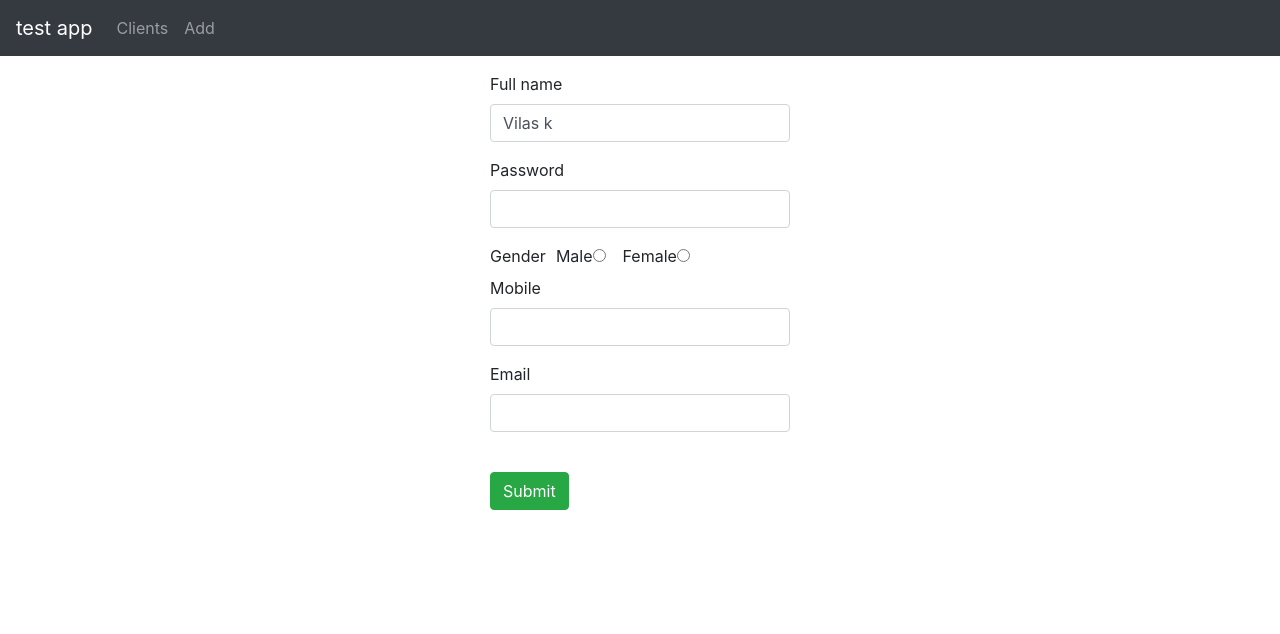
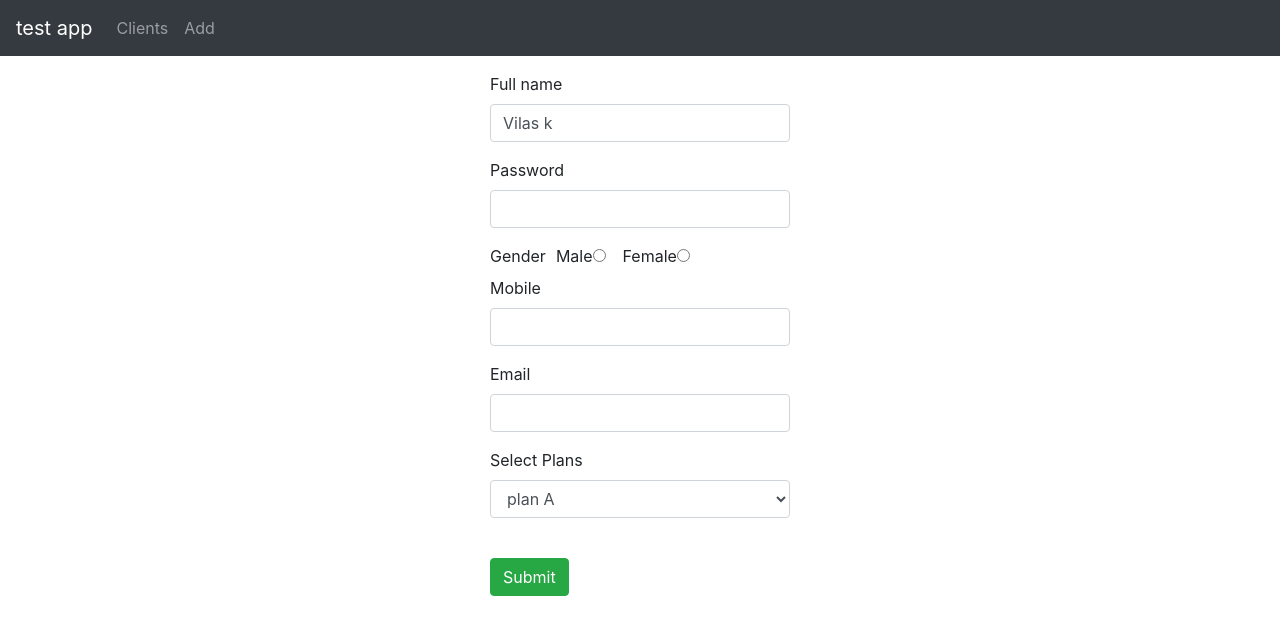
Before and after one commit to crabby786/schema-form, a React (Create React App) app: page /add in a window 1280 px wide. Shown: the top 634 px of the page. Built offline with nearby package versions, Linux system fonts and the light colour scheme.

Commit message:
plans added

```diff
--- a/src/Utils/schema/register_client_schema.js
+++ b/src/Utils/schema/register_client_schema.js
@@ -3,7 +3,7 @@ export const inputTypes = {
     radio:  "radio",
     datepicker:  "date",
     textArea:  "textArea",
-    dropdown:  "dropdown",
+    dropdown:  "select",
     checkbox:  "checkbox",
 }
 
@@ -35,14 +35,6 @@ export const registerSchema = {
           // match : regex
         }
       },
-      // "dob": {
-      //   "name": "dob",
-      //   "inputType": inputTypes.datepicker,
-      //   "title": "Date of Birth",
-      //   validations : {
-      //       // "max": new Date(),
-      //   }
-      // },
       "gender": {
         "name": "gender",
         "inputType": inputTypes.radio,
@@ -71,6 +63,20 @@ export const registerSchema = {
         validations : {
           "match": /^[A-Z0-9._%+-]+@[A-Z0-9.-]+\.[A-Z]{2,4}$/i
         }
-      }
+      },
+      "plans": {
+        "inputType": inputTypes.dropdown,
+        "title": "Select Plans",
+        "name": "plans",
+        "default": "",
+        options:[
+          {label:"plan A", value:"plan A"},
+          {label:"plan B", value:"plan B"},
+          {label:"plan C", value:"plan C"},
+        ],
+        validations : {
+            "required":true
+        }
+      },
     }
   }
--- a/src/components/FormField.js
+++ b/src/components/FormField.js
@@ -53,7 +53,23 @@ export default function FormField(props) {
        )
     :inputType == inputTypes.checkbox ? <p>use checkbox</p>
     :inputType == inputTypes.textArea ? <p>use textArea</p>
-    :inputType == inputTypes.dropdown ? <p>use dropdown</p>
+    :inputType == inputTypes.dropdown ? (
+      <div className="form-group">
+        <label >{fieldObj?.title || ""}</label>
+        <select type={fieldObj?.inputProps?.type || "text"}
+          className="form-control"
+          // id="title"
+          required
+          value={value}
+          onChange={(e) => handleInputChange(e)}
+          name={fieldObj?.name}
+
+        >
+        {fieldObj?.options?.length ? (
+          fieldObj?.options?.map((obj, i)=> <option key = {i} value = {obj?.value}> {obj?.label} </option> )
+        ) : null }
+        </select>
+      </div> )
     : "invalid input type"}
     {errorMsg && <span className='small text-danger' > {errorMsg} </span>}
   </React.Fragment>
```
